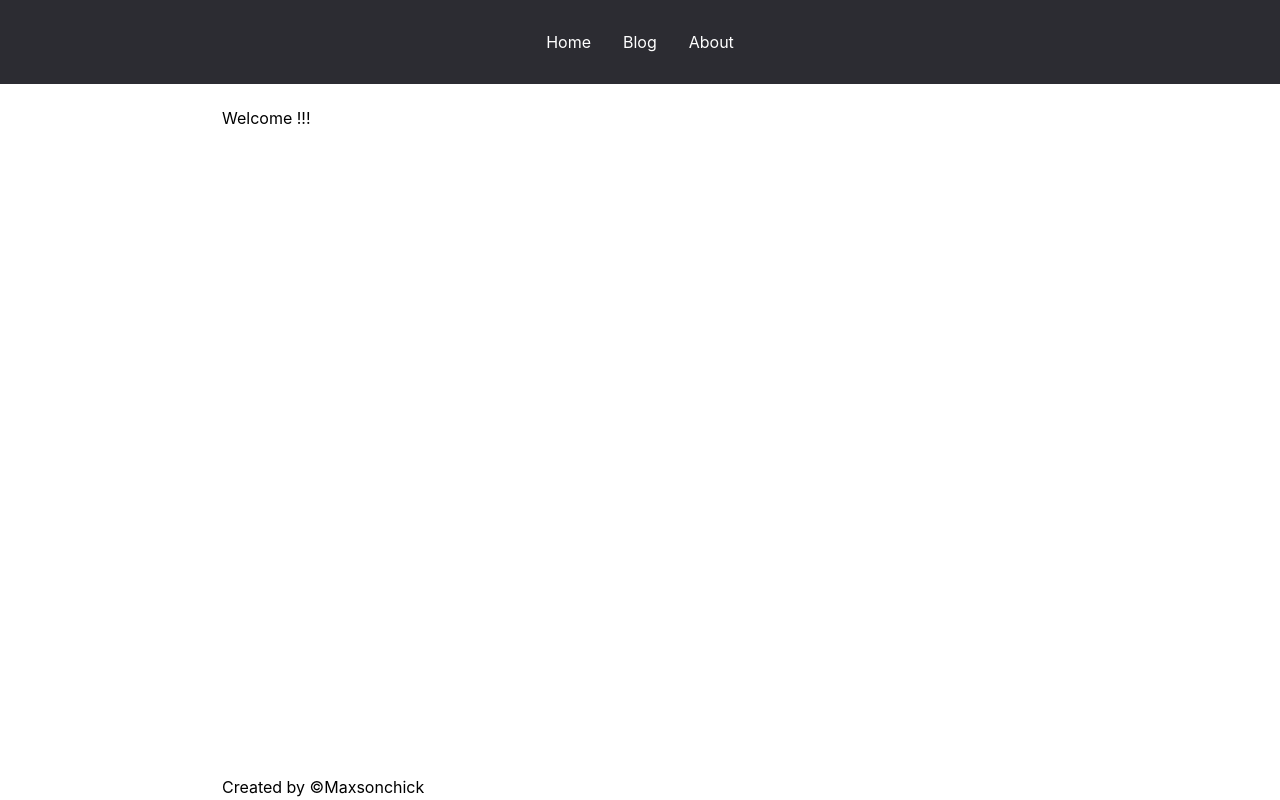
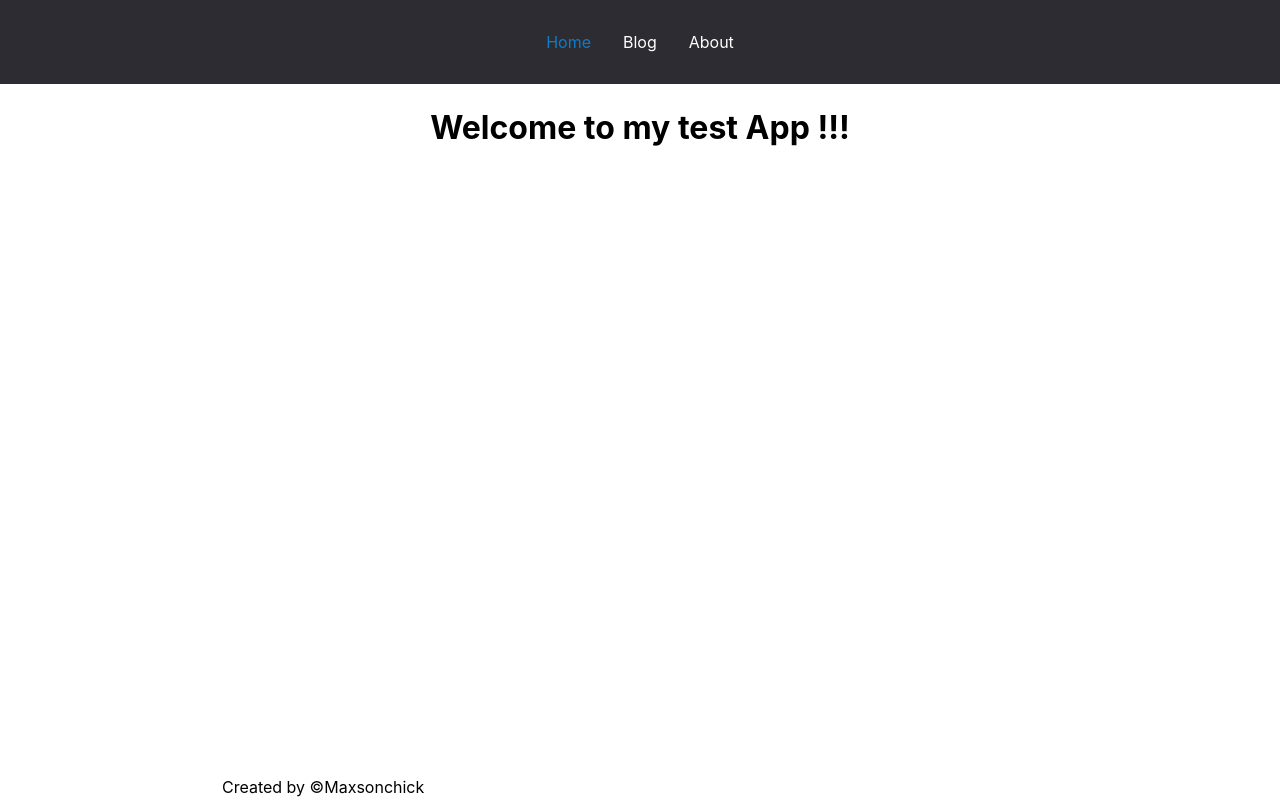
Before and after one commit to Eldiwr/test-app, a Next.js app: page / in a window 1280 px wide. Built offline with nearby package versions, Linux system fonts and the light colour scheme.

Commit message:
Navigation

```diff
--- a/app/page.tsx
+++ b/app/page.tsx
@@ -3,8 +3,8 @@
 
 export default function Home() {
   return (
-    <div>
-      Welcome !!!
-    </div>
+    <h1>
+      Welcome to my test App !!!
+    </h1>
   )
 }
--- /dev/null
+++ b/components/Navigation.tsx
@@ -0,0 +1,37 @@
+'use client'
+
+import Link from 'next/link';
+import {usePathname} from 'next/navigation';
+
+type NavLink = {
+    label: string;
+    href: string;
+};
+
+type Props = {
+    navLinks: NavLink[];
+}
+
+const Navigation = ({navLinks}: Props) => {
+    const pathname = usePathname();
+
+    return(
+        <>
+            {navLinks.map(link =>{
+                const isActive = pathname === link.href;
+
+                return(
+                    <Link
+                        key={link.label}
+                        href={link.href}
+                        className={isActive ? 'active' : ''}
+                    >
+                        {link.label}
+                    </Link>
+                )
+            })}
+        </>
+    )
+};
+
+export {Navigation};
--- a/components/TheHeader.tsx
+++ b/components/TheHeader.tsx
@@ -1,11 +1,16 @@
 import Link from "next/link";
+import { Navigation } from "./Navigation";
+
+const navItems = [
+    {label: "Home", href: '/'},
+    {label: "Blog", href: '/blog'},
+    {label: "About", href: '/about'}
+]
 
 const TheHeader = () => {
     return(
         <header>
-            <Link href='/'>Home</Link>
-            <Link href='/blog'>Blog</Link>
-            <Link href='/about'>About</Link>
+            <Navigation navLinks={navItems} />
         </header>
     )
 }
```
